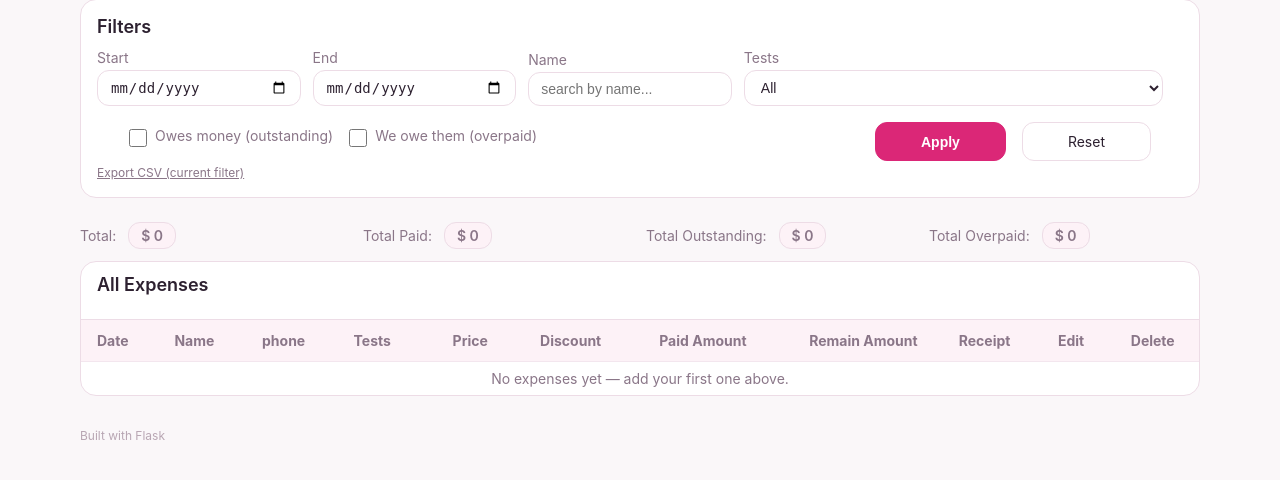
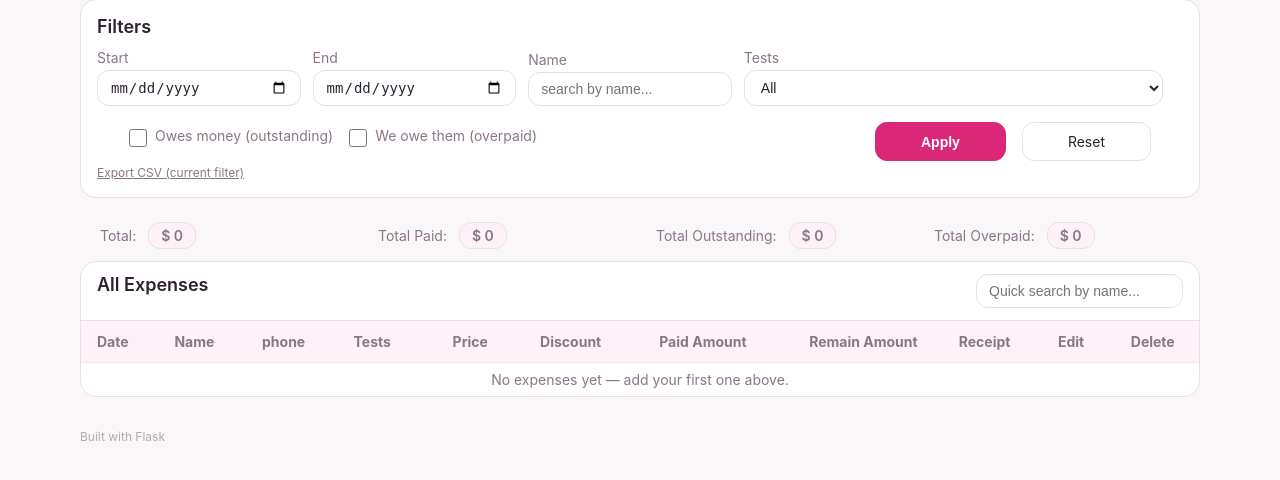
Before and after one commit to MahmoudAlQataa/Simple-POS-System, a Flask app: page /data in a window 1280 px wide. Shown: the part 197-677 px from the top of the page. Run offline with Flask 3, Linux system fonts and the light colour scheme.

Commit message:
feat(data): add instant client-side name search above the table

```diff
--- a/static/css/style.css
+++ b/static/css/style.css
@@ -241,6 +241,7 @@
   display: grid;
   grid-template-columns: repeat(4, 1fr);
   gap: 12px;
+  margin-left: 20px;
 }
 
 .input {
@@ -462,12 +463,20 @@
   color: var(--accent);
 }
 
+.quick-search{
+  display: flex;
+  justify-content: flex-end;
+  max-width: 20%;
+}
+
 /* ============ Table ============ */
 .table-card {
   padding: 0;
 }
 
 .table-card-header {
+  display: flex;
+  justify-content: space-between;
   padding: 12px 16px;
   border-bottom: 1px solid var(--border-color);
 }
--- a/templates/data.html
+++ b/templates/data.html
@@ -134,6 +134,11 @@
 <section class="card table-card">
     <div class="table-card-header">
         <h2 class="card-title">All Expenses</h2>
+
+        <!-- Quick instant search (client-side, doesn't touch the filter form) -->
+        <div class="quick-search">
+            <input type="text" id="quickNameSearch" class="input" placeholder="Quick search by name..." />
+        </div>
     </div>
     <div class="table-scroll">
         <table class="expenses-table">
@@ -249,4 +254,23 @@
 </section>
 
 
+<script>
+    document.addEventListener("DOMContentLoaded", function () {
+        const input = document.getElementById("quickNameSearch");
+        const rows = document.querySelectorAll(".expenses-table tbody tr");
+
+        input.addEventListener("input", function () {
+            const term = input.value.trim().toLowerCase();
+
+            rows.forEach(function (row) {
+                const nameCell = row.querySelector("td:nth-child(2)");
+                if (!nameCell) return; // safety for the "no expenses" empty row
+
+                const name = nameCell.textContent.trim().toLowerCase();
+                row.style.display = name.includes(term) ? "" : "none";
+            });
+        });
+    });
+</script>
+
 {% endblock %}
```
